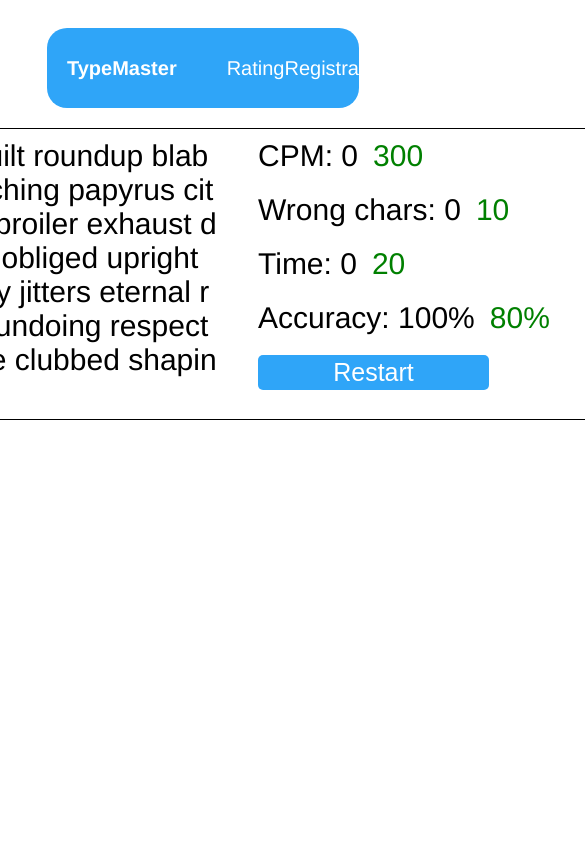
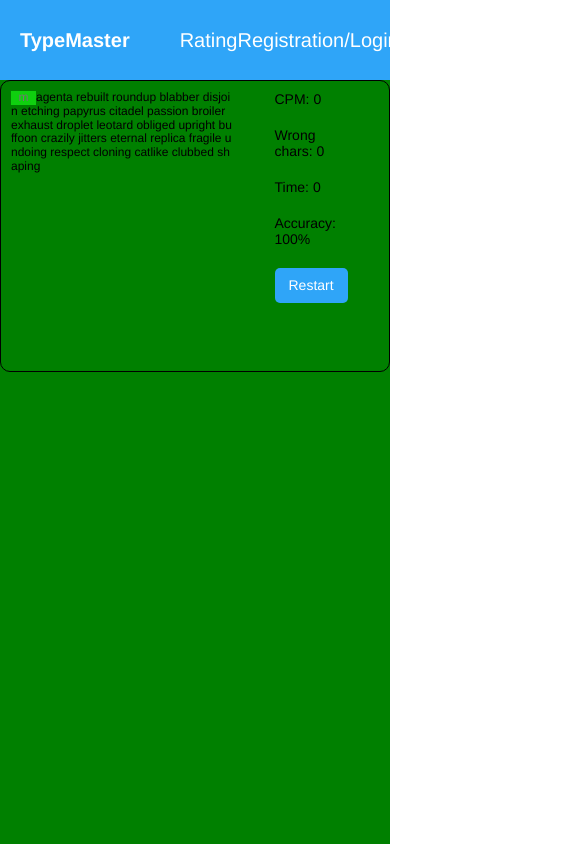
Before and after one commit to Den-St/TypeMaster-client, a React (Vite) app: page / in a window 390 px wide. Shown: the whole page, 585 px wide, since content can reach past the window. Built offline with nearby package versions, Linux system fonts and the light colour scheme; no server answers.

Commit message:
Create mobile version of global layout(ML)

```diff
--- a/package.json
+++ b/package.json
@@ -18,6 +18,7 @@
     "react-dom": "^18.2.0",
     "react-router-dom": "^6.9.0",
     "styled-components": "^5.3.9",
+    "styled-normalize": "^8.0.7",
     "zustand": "^4.3.6"
   },
   "devDependencies": {
--- a/src/App.tsx
+++ b/src/App.tsx
@@ -1,3 +1,4 @@
+import { Normalize } from "styled-normalize"
 import { AuthProvider } from "./containers/AuthProvider"
 import { Layout } from "./containers/Layout"
 import { RoutesSwitch } from "./Routes"
@@ -7,6 +8,7 @@ function App() {
     <Layout>
       <RoutesSwitch/>
     </Layout>
+    <Normalize/>
   </AuthProvider>
 }
 
--- /dev/null
+++ b/src/assets/breakpoints.ts
@@ -0,0 +1,43 @@
+export enum Breakpoint {
+  xxxs = 320,
+  xxs = 375,
+  xs = 425,
+  s = 640,
+  m = 768,
+  l = 1024,
+  xl = 1280,
+  xxl = 1440,
+  xxxl = 1920,
+}
+
+const down = (bp: number) => `@media screen and (max-width: ${bp - 0.02}px)`;
+const up = (bp: number) => `@media screen and (min-width: ${bp}px)`;
+
+const Up = {
+  xxxs: up(Breakpoint.xxxs),
+  xxs: up(Breakpoint.xxs),
+  xs: up(Breakpoint.xs),
+  s: up(Breakpoint.s),
+  m: up(Breakpoint.m),
+  l: up(Breakpoint.l),
+  xl: up(Breakpoint.xl),
+  xxl: up(Breakpoint.xxl),
+  xxxl: up(Breakpoint.xxxl),
+};
+
+const Down = {
+  xxxs: down(Breakpoint.xxs),
+  xxs: down(Breakpoint.xxs),
+  xs: down(Breakpoint.xs),
+  s: down(Breakpoint.s),
+  m: down(Breakpoint.m),
+  l: down(Breakpoint.l),
+  xl: down(Breakpoint.xl),
+  xxl: down(Breakpoint.xxl),
+  xxxl: down(Breakpoint.xxxl),
+};
+
+export const Media = {
+  up: Up,
+  down: Down,
+};
--- a/src/components/Header/styled.ts
+++ b/src/components/Header/styled.ts
@@ -1,5 +1,6 @@
 import { Link } from "react-router-dom";
 import styled from "styled-components";
+import { Media } from "../../assets/breakpoints";
 
 export const Container = styled.div`
     width: 100%;
@@ -7,11 +8,14 @@ export const Container = styled.div`
     align-items: center;
     justify-content: center;
     height: 120px;
+    ${Media.down.m}{
+        height: unset;
+    }
     font-size: 20px;
 `;
 
 export const Wrapper = styled.header`
-    width: 80%;
+    width: 100%;
     height: 80px;
     padding: 0 20px;
     box-sizing: border-box;
@@ -21,6 +25,9 @@ export const Wrapper = styled.header`
     align-items: center;
     background-color: #2fa5f8;
     border-radius: 20px;
+    ${Media.down.m}{
+        border-radius: 0;
+    }
 `;
 
 export const ProfileContainer = styled(Link)`
--- a/src/components/Home/styles.ts
+++ b/src/components/Home/styles.ts
@@ -1,4 +1,5 @@
 import styled from "styled-components";
+import { Media } from "../../assets/breakpoints";
 
 export const Container = styled.section`
     display: flex;
@@ -20,22 +21,24 @@ export const MainContainer = styled.div`
 export const TextContainer = styled.div`
     width: 400px;
     height: 270px;
+    font-size: 30px;
+
+    ${Media.down.m}{
+        width: 90%;
+        font-size: 12px;
+    }
 `;
 
 export const TypedText = styled.span`
     color:lightblue;
-    font-size: 30px;
     word-break: break-all;
 `;
 
 export const NotTypedText = styled.span`
-    font-size: 30px;
     word-break: break-all;
-
 `;
 
 export const Input = styled.input`
-    font-size: 30px;
     width: 25px;
     background-color: rgb(15,207,15);
     padding: 0;
@@ -48,6 +51,11 @@ export const StatsContainer = styled.div`
     display: flex;
     flex-direction: column;
     gap: 20px;
+    font-size: 30px;
+    ${Media.down.m}{
+        font-size: 14px;
+        width: 130px;
+    }
     width: 330px;
 `;
 export const StatItemContainer = styled.div`
@@ -57,11 +65,9 @@ export const StatItemContainer = styled.div`
 `;
 
 export const Stat = styled.p`
-    font-size: 30px;
     margin: 0;
 `;
 export const BestStat = styled.p`
-    font-size: 30px;
     margin: 0;
     color:green;
 `;
@@ -70,6 +76,9 @@ export const RestartButton = styled.button`
     width: 70%;
     height: 35px;
     font-size: 25px;
+    ${Media.down.m}{
+        font-size: 14px;
+    }
     color:white;
     background-color: #2fa5f8;
     border-radius: 5px;
--- a/src/containers/Layout/styles.ts
+++ b/src/containers/Layout/styles.ts
@@ -1,15 +1,20 @@
 import styled from "styled-components";
+import { Media } from "../../assets/breakpoints";
 
 export const Container = styled.div`
     display: flex;
     flex-direction: column;
     align-items: center;
-    width: 100vw;
+    width: 100%;
+    background-color: green;
     min-height: 100vh;
     font-family: Helvetica;
 `;
 
 export const Main = styled.main`
     width: 80%;
+    ${Media.down.m}{
+        width: 100%;
+    }
     display: flex;
 `;
```
Also changed, not shown: 1 other file (tests, documents, lock files or other folders).
